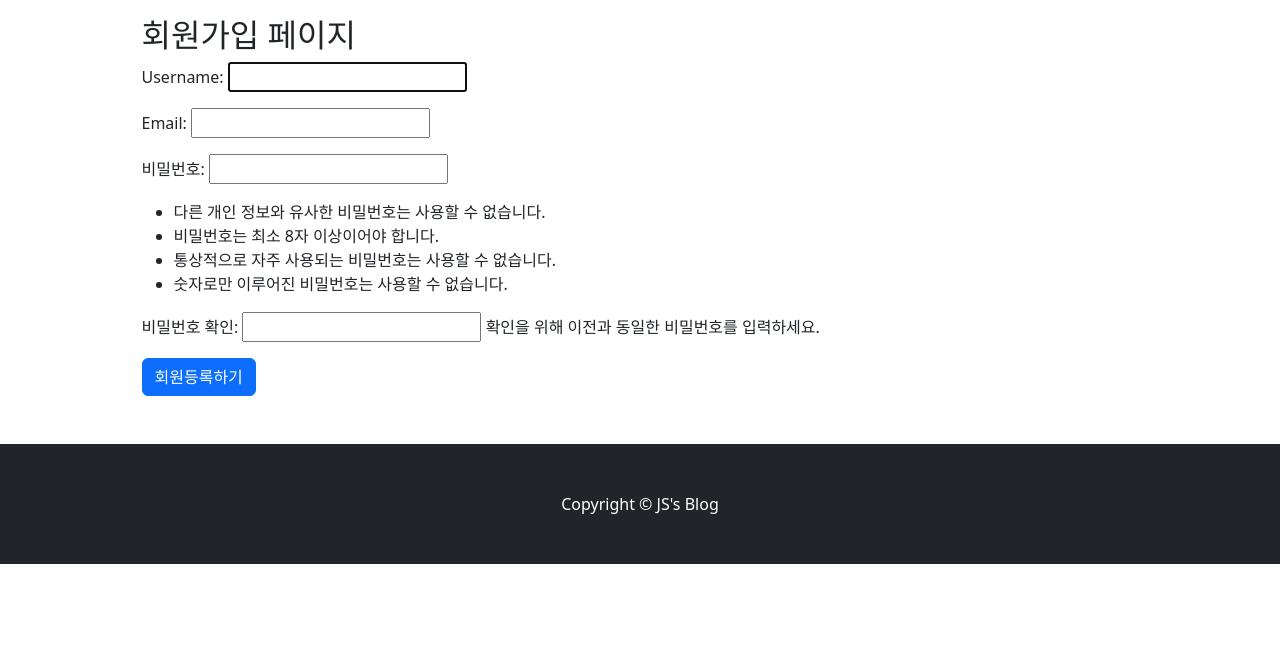
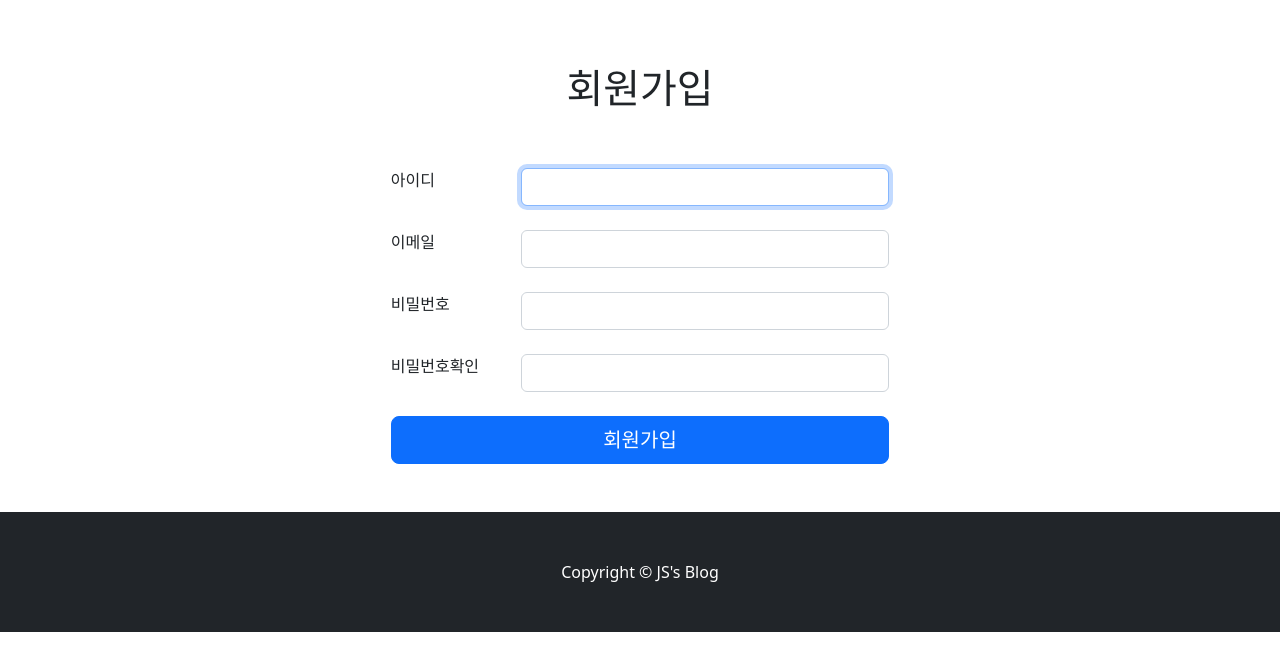
Before and after one commit to YuJinsoo/myBlog, a Django app: page /user/register/ in a window 1280 px wide. Shown: the part 56-727 px from the top of the page. Run offline with Django 4.2, Linux system fonts and the light colour scheme.

Commit message:
회원가입 폼에 클래스 적용 및 부트스트랩 스타일 적용

```diff
--- a/user/forms.py
+++ b/user/forms.py
@@ -7,6 +7,11 @@ User = get_user_model()
 
 
 class RegisterForm(UserCreationForm):
+    def __init__(self, *args, **kwargs):
+        super().__init__(*args, **kwargs)
+        fields = ['username', 'email', 'password1', 'password2']
+        for f in fields:
+            self.fields[f].widget.attrs.update({'class':'form-control'})
 
     class Meta():
         model = User
--- a/user/templates/user/user_register.html
+++ b/user/templates/user/user_register.html
@@ -3,11 +3,33 @@
 {% block content %}
 
 <main class="container">
-    <h2>회원가입 페이지</h2>
+    <div class="row justify-content-center py-5">
+        <div class="col-8 text-center">
+            <h1>회원가입</h1>
+        </div>
+    </div>
     <form action="{% url 'user:register' %}" method="post">
         {% csrf_token %}
-        {{ form.as_p }}
-        <input type="submit" value="회원등록하기" class="btn btn-primary">
+        <div class="d-grid gap-2 col-6 mx-auto">
+            <div class="row mb-3 justify-content-center">
+                <div class="col-3">아이디</div>
+                <div class="col-9">{{ form.username }}</div>
+            </div>
+            <div class="row mb-3 justify-content-center">
+                <div class="col-3">이메일</div>
+                <div class="col-9">{{ form.email }}</div>
+            </div>
+            <div class="row mb-3 justify-content-center">
+                <div class="col-3">비밀번호</div>
+                <div class="col-9">{{ form.password1 }}</div>
+            </div>
+            <div class="row mb-3 justify-content-center">
+                <div class="col-3">비밀번호확인</div>
+                <div class="col-9">{{ form.password2 }}</div>
+            </div>
+            <input type="hidden" name="next" value="{{ togo }}" >
+            <input type="submit" value="회원가입" class="btn btn-lg btn-primary btn-block">
+        </div>
     </form>
 </main>
 
```
